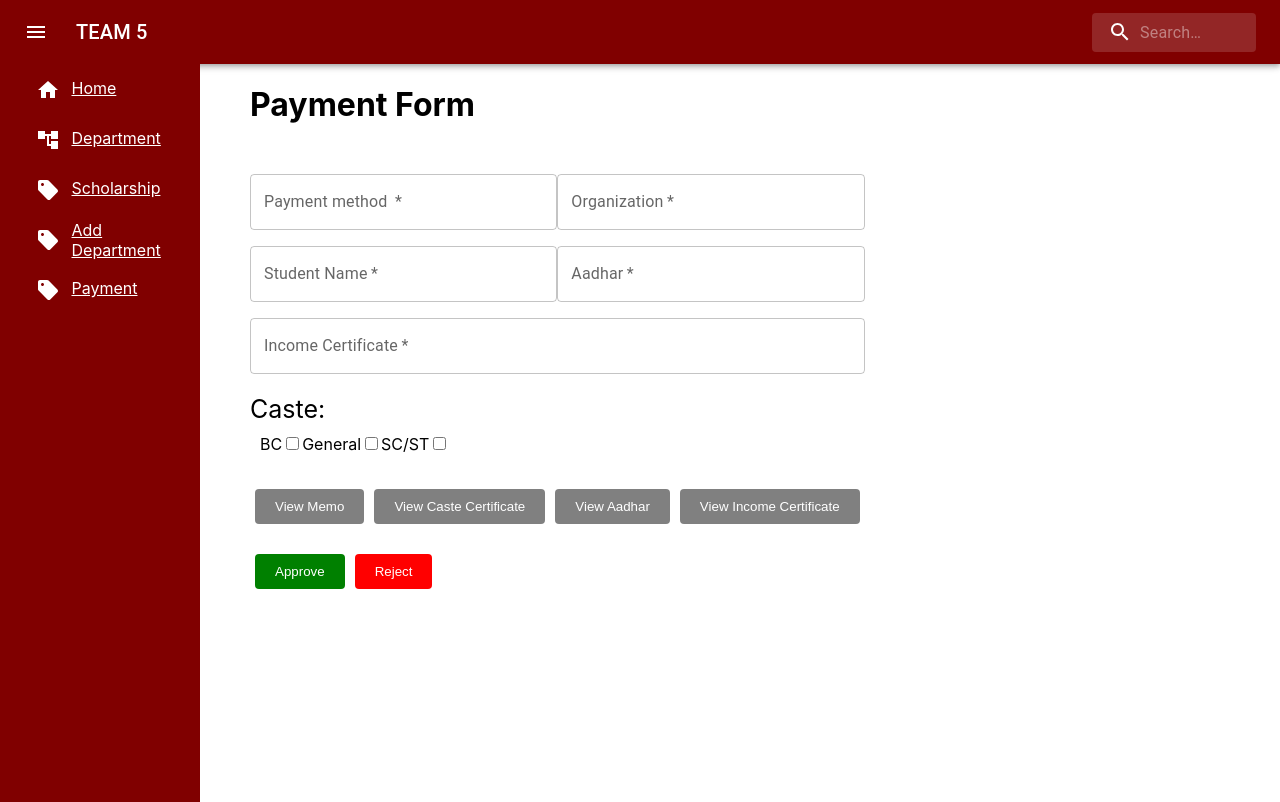
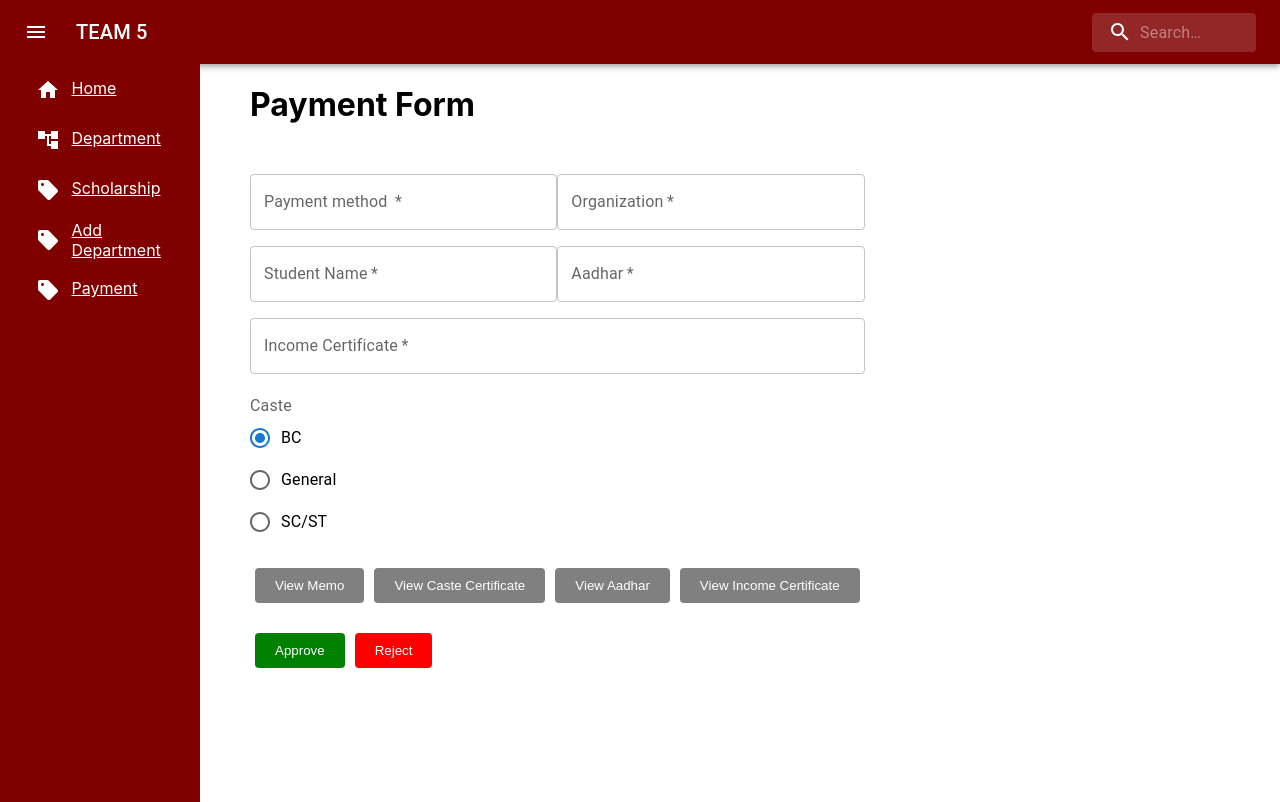
Before and after one commit to mdfaizanahmed786/mehraj-frontend, a React (Create React App) app: page /scholarship/payment in a window 1280 px wide. Built offline with nearby package versions, Linux system fonts and the light colour scheme; the HTML template or start-up script is replaced by a standard one.

Commit message:
payment integration done

```diff
--- a/src/components/PaymentForm.js
+++ b/src/components/PaymentForm.js
@@ -1,27 +1,61 @@
 import React, { useState } from "react";
-import { TextField, Button, Container, Stack } from '@mui/material';
-import CasteCheckbox from "./extra";
+import {
+  TextField,
+  Button,
+  Container,
+  Stack,
+  FormControl,
+  FormLabel,
+  RadioGroup,
+  FormControlLabel,
+  Radio,
+} from "@mui/material";
+import { useMutation } from "react-query";
+import axios from "axios";
+import { useNavigate } from "react-router-dom";
 
 const PaymentForm = () => {
-  const [paymentMethod, setPaymentMethod] = useState("");
-  const [organization, setOrganization] = useState("");
-  const [studentName, setStudentName] = useState("");
-  const [aadhar, setAadhar] = useState("");
-  const [incomeCertificate, setIncomeCertificate] = useState("");
+  const [payment, setPayment] = useState({
+    paymentMode: "",
+    organization: "",
+    studentName: "",
+    aadharNumber: "",
+    incomeCertificate: "",
+    caste: "",
+  });
+  const navigate = useNavigate();
 
-  const handleSubmit = (e) => {
-    e.preventDefault();
-
-  };
+  const { mutate: makePayment, isLoading } = useMutation({
+    mutationFn: async (newPayment) => {
+      const response = await axios.post(
+        "http://localhost:5000/v1/payment/makepayment",
+        newPayment
+      );
+      return response.data;
+    },
+    onSuccess: () => {
+      alert("Your application has been approved");
+      navigate("/scholarship");
+    },
+  });
 
   return (
-    <form onSubmit={handleSubmit}>
+    <form onSubmit={(e) => e.preventDefault()}>
       <h1>Payment Form</h1>
-      <div style={{ display: "flex", justifyContent: "space-between", marginBottom: "16px",marginTop:'50px' }}>
+      <div
+        style={{
+          display: "flex",
+          justifyContent: "space-between",
+          marginBottom: "16px",
+          marginTop: "50px",
+        }}
+      >
         <TextField
           label="Payment method "
-          value={paymentMethod}
-          onChange={(e) => setPaymentMethod(e.target.value)}
+          value={payment.paymentMode}
+          onChange={(e) =>
+            setPayment({ ...payment, paymentMode: e.target.value })
+          }
           variant="outlined"
           color="secondary"
           required
@@ -29,19 +63,29 @@ const PaymentForm = () => {
         />
         <TextField
           label="Organization"
-          value={organization}
-          onChange={(e) => setOrganization(e.target.value)}
+          value={payment.organization}
+          onChange={(e) =>
+            setPayment({ ...payment, organization: e.target.value })
+          }
           variant="outlined"
           color="secondary"
           required
           fullWidth
         />
       </div>
-      <div style={{ display: "flex", justifyContent: "space-between", marginBottom: "16px" }}>
+      <div
+        style={{
+          display: "flex",
+          justifyContent: "space-between",
+          marginBottom: "16px",
+        }}
+      >
         <TextField
           label="Student Name"
-          value={studentName}
-          onChange={(e) => setStudentName(e.target.value)}
+          value={payment.studentName}
+          onChange={(e) =>
+            setPayment({ ...payment, studentName: e.target.value })
+          }
           variant="outlined"
           color="secondary"
           required
@@ -49,8 +93,10 @@ const PaymentForm = () => {
         />
         <TextField
           label="Aadhar"
-          value={aadhar}
-          onChange={(e) => setAadhar(e.target.value)}
+          value={payment.aadharNumber}
+          onChange={(e) =>
+            setPayment({ ...payment, aadharNumber: e.target.value })
+          }
           variant="outlined"
           color="secondary"
           required
@@ -60,18 +106,90 @@ const PaymentForm = () => {
       <div>
         <TextField
           label="Income Certificate"
-          value={incomeCertificate}
-          onChange={(e) => setIncomeCertificate(e.target.value)}
+          value={payment.incomeCertificate}
+          onChange={(e) =>
+            setPayment({ ...payment, incomeCertificate: e.target.value })
+          }
           variant="outlined"
           color="secondary"
           required
           fullWidth
         />
       </div>
-      <br/>
-      <CasteCheckbox/>
+      <br />
+      <FormControl>
+        <FormLabel id="demo-radio-buttons-group-label">Caste</FormLabel>
+        <RadioGroup
+          aria-labelledby="demo-radio-buttons-group-label"
+          defaultValue="bc"
+          name="radio-buttons-group"
+          onChange={(e) => setPayment({ ...payment, caste: e.target.value })}
+        >
+          <FormControlLabel value="bc" control={<Radio />} label="BC" />
+          <FormControlLabel
+            value="general"
+            control={<Radio />}
+            label="General"
+          />
+          <FormControlLabel value="sc/st" control={<Radio />} label="SC/ST" />
+        </RadioGroup>
+      </FormControl>
+      <div style={{ marginTop: "20px" }}>
+        <button style={styles.button}>View Memo</button>
+        <button style={styles.button}>View Caste Certificate</button>
+        <button style={styles.button}>View Aadhar</button>
+        <button style={styles.button}>View Income Certificate</button>
+      </div>
+      <div style={{ marginTop: "20px" }}>
+        <button
+          style={styles.approveButton}
+          onClick={() => makePayment(payment)}
+        >
+          {isLoading ? "Loading..." : "Approve"}
+        </button>
+        <button
+          style={styles.rejectButton}
+          onClick={() => {
+            alert("Your application has been rejected");
+
+            navigate("/scholarship");
+          }}
+        >
+          Reject
+        </button>
+      </div>
     </form>
   );
 };
 
+const styles = {
+  button: {
+    padding: "10px 20px",
+    margin: "5px",
+    backgroundColor: "grey",
+    color: "white",
+    border: "none",
+    borderRadius: "4px",
+    cursor: "pointer",
+  },
+  approveButton: {
+    padding: "10px 20px",
+    margin: "5px",
+    backgroundColor: "green",
+    color: "#fff",
+    border: "none",
+    borderRadius: "4px",
+    cursor: "pointer",
+  },
+  rejectButton: {
+    padding: "10px 20px",
+    margin: "5px",
+    backgroundColor: "red",
+    color: "#fff",
+    border: "none",
+    borderRadius: "4px",
+    cursor: "pointer",
+  },
+};
+
 export default PaymentForm;
--- a/src/components/extra.js
+++ /dev/null
@@ -1,101 +0,0 @@
-import React, { useState } from 'react';
-
-const CasteCheckbox = () => {
-  const [checkboxValues, setCheckboxValues] = useState({
-    bc: false,
-    general: false,
-    scSt: false,
-  });
-
-  const handleCheckboxChange = (event) => {
-    const { name, checked } = event.target;
-    setCheckboxValues((prevValues) => ({
-      ...prevValues,
-      [name]: checked,
-    }));
-  };
-
-  return (
-    <div>
-      <label style={{fontSize:25,color:'secondary'}}>
-        Caste:
-      </label>
-      <div style={{padding:'10px'}}>
-        <label>
-          BC
-          <input
-            type="checkbox"
-            name="bc"
-            checked={checkboxValues.bc}
-            onChange={handleCheckboxChange}
-          />
-        </label>
-        <label>
-          General
-          <input
-            type="checkbox"
-            name="general"
-            checked={checkboxValues.general}
-            onChange={handleCheckboxChange}
-          />
-        </label>
-        <label>
-          SC/ST
-          <input
-            type="checkbox"
-            name="scSt"
-            checked={checkboxValues.scSt}
-            onChange={handleCheckboxChange}
-          />
-        </label>
-      </div>
-
-      {/* Buttons */}
-      <div style={{ marginTop: '20px' }}>
-        <button style={styles.button}>View Memo</button>
-        <button style={styles.button}>View Caste Certificate</button>
-        <button style={styles.button}>View Aadhar</button>
-        <button style={styles.button}>View Income Certificate</button>
-      </div>
-      <div style={{ marginTop: '20px' }}>
-        <button style={styles.approveButton}>Approve</button>
-        <button style={styles.rejectButton}>Reject</button>
-      </div>
-    </div>
-
-
-  );
-};
-
-const styles = {
-  button: {
-    padding: '10px 20px',
-    margin: '5px',
-    backgroundColor: 'grey',
-    color: 'white',
-    border: 'none',
-    borderRadius: '4px',
-    cursor: 'pointer',
-  },
-  approveButton: {
-    padding: '10px 20px',
-    margin: '5px',
-    backgroundColor: 'green',
-    color: '#fff',
-    border: 'none',
-    borderRadius: '4px',
-    cursor: 'pointer',
-  },
-  rejectButton: {
-    padding: '10px 20px',
-    margin: '5px',
-    backgroundColor: 'red',
-    color: '#fff',
-    border: 'none',
-    borderRadius: '4px',
-    cursor: 'pointer',
-  },
-};
-
-
-export default CasteCheckbox;
```
